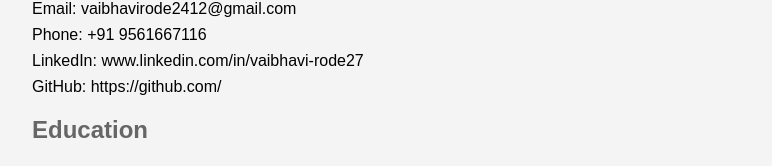
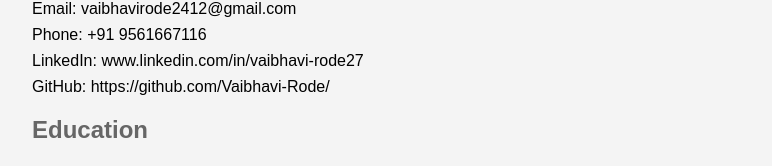
Before and after one commit to Vaibhavi-Rode/resume, a plain HTML site: page index.html in a window 1280 px wide. Shown: the part 206-372 px from the top of the page, without its empty margins (8-780 px from the left). Drawn offline with Linux system fonts and the light colour scheme.

Commit message:
index.html

```diff
--- a/index.html
+++ b/index.html
@@ -75,7 +75,7 @@
             <li>Email: vaibhavirode2412@gmail.com</li>
             <li>Phone: +91 9561667116</li>
             <li>LinkedIn: www.linkedin.com/in/vaibhavi-rode27</li>
-            <li>GitHub: https://github.com/</li>
+            <li>GitHub: https://github.com/Vaibhavi-Rode/</li>
         </ul>
     </section>
 
```
